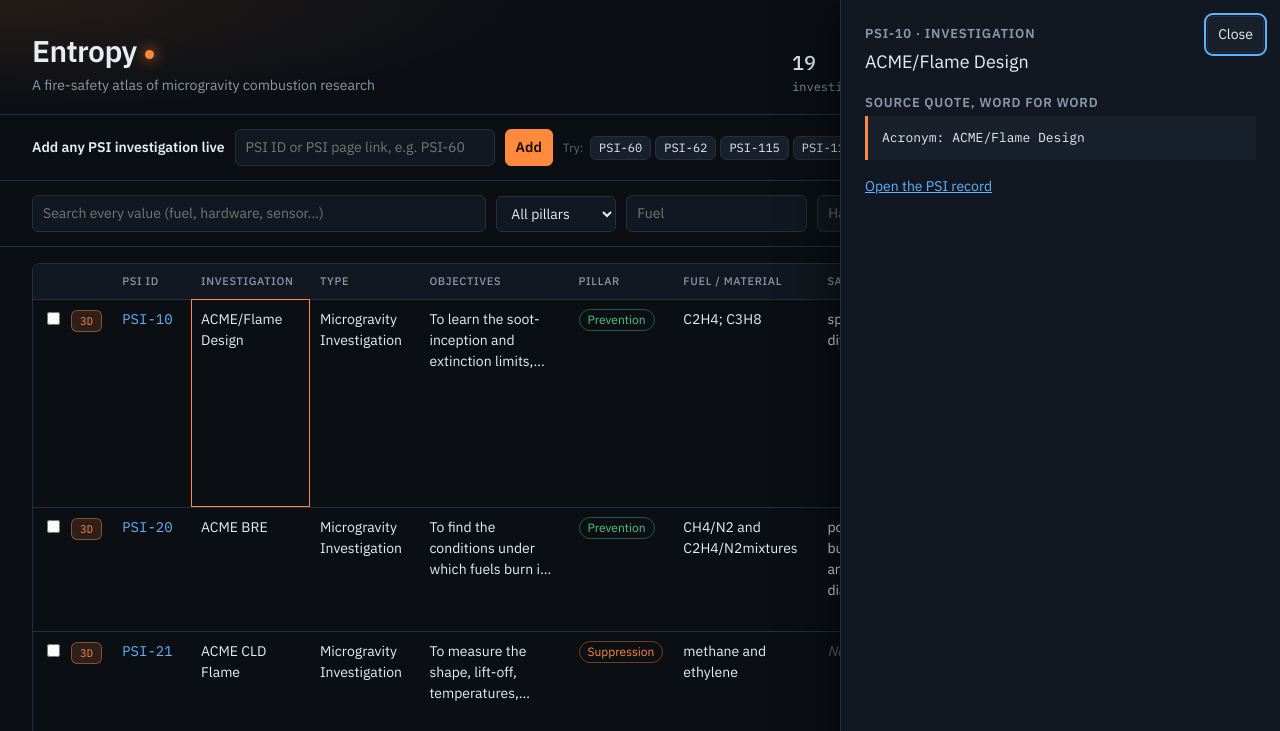
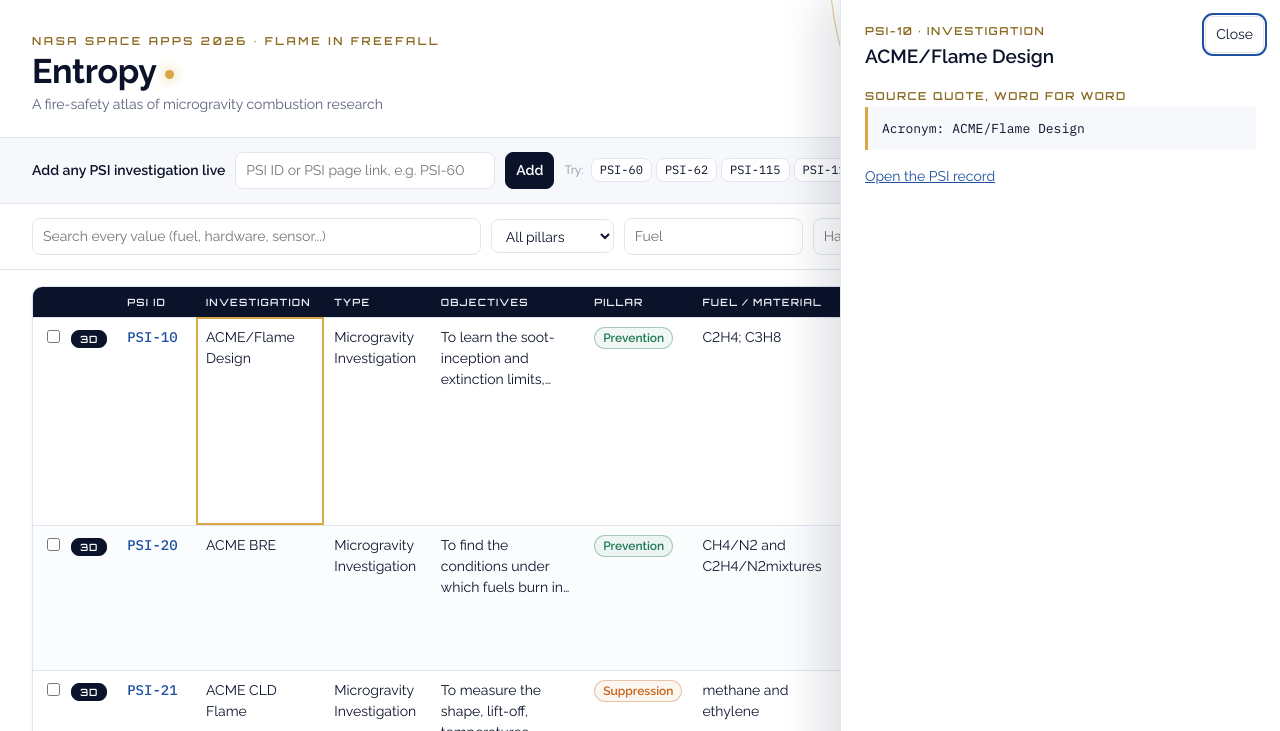
Before and after one commit to astrot777/entropy-flame, a website built with Vite: page web/index.html in a window 1280 px wide. Both pictures are taken after a click on the element "ACME/Flame Design". Shown: the top 731 px of the page. Built offline with nearby package versions, Linux system fonts and the light colour scheme; files whose address does not match are found by name.

Commit message:
style: white page with the event template's navy, gold and orbit; 3D view stays dark

```diff
--- a/web/index.html
+++ b/web/index.html
@@ -6,12 +6,20 @@
   <title>Entropy: microgravity fire-safety atlas</title>
   <meta name="description" content="A fire-safety atlas of NASA microgravity combustion research: every value traced to its source sentence or table." />
   <link rel="preconnect" href="https://fonts.googleapis.com" />
-  <link href="https://fonts.googleapis.com/css2?family=IBM+Plex+Mono:wght@400;500&family=IBM+Plex+Sans:wght@400;500;600&display=swap" rel="stylesheet" />
+  <link href="https://fonts.googleapis.com/css2?family=IBM+Plex+Mono:wght@400;500&family=Orbitron:wght@500;600;700&family=Raleway:wght@400;500;600;700&display=swap" rel="stylesheet" />
   <link rel="stylesheet" href="/src/style.css" />
 </head>
 <body>
   <header class="top">
+    <svg class="orbit" viewBox="0 0 600 600" aria-hidden="true">
+      <circle cx="300" cy="300" r="290" fill="none" stroke="currentColor" stroke-width="1.2" />
+      <circle cx="300" cy="300" r="200" fill="none" stroke="currentColor" stroke-width="0.8" stroke-dasharray="2 7" />
+    </svg>
+    <svg class="star star-1" viewBox="0 0 24 24" aria-hidden="true"><path d="M12 0C12.9 7.6 16.4 11.1 24 12C16.4 12.9 12.9 16.4 12 24C11.1 16.4 7.6 12.9 0 12C7.6 11.1 11.1 7.6 12 0Z" /></svg>
+    <svg class="star star-2" viewBox="0 0 24 24" aria-hidden="true"><path d="M12 0C12.9 7.6 16.4 11.1 24 12C16.4 12.9 12.9 16.4 12 24C11.1 16.4 7.6 12.9 0 12C7.6 11.1 11.1 7.6 12 0Z" /></svg>
+    <svg class="star star-3" viewBox="0 0 24 24" aria-hidden="true"><path d="M12 0C12.9 7.6 16.4 11.1 24 12C16.4 12.9 12.9 16.4 12 24C11.1 16.4 7.6 12.9 0 12C7.6 11.1 11.1 7.6 12 0Z" /></svg>
     <div class="brand">
+      <p class="eyebrow">NASA Space Apps 2026 · Flame in Freefall</p>
       <h1>Entropy</h1>
       <p class="tag">A fire-safety atlas of microgravity combustion research</p>
     </div>
--- a/web/src/style.css
+++ b/web/src/style.css
@@ -1,70 +1,89 @@
 :root {
-  --bg: #0b0f14; --surface: #121821; --surface-2: #18202b; --line: #243042;
-  --text: #e6edf3; --muted: #8b98a8; --faint: #5b6778;
-  --flame: #ff8a3d; --flame-soft: rgba(255, 138, 61, 0.14);
-  --cool: #5fb3ff; --ok: #4cc38a; --warn: #e5b454;
-  --mono: 'IBM Plex Mono', ui-monospace, monospace; --sans: 'IBM Plex Sans', system-ui, sans-serif;
+  /* White with a touch of space: the navy, gold and fonts of the Riyadh event pitch template. */
+  --bg: #ffffff; --surface: #f7f8fb; --surface-2: #eef1f7; --line: #e1e5ee;
+  --text: #0b132b; --muted: #59627a; --faint: #8a92a6;
+  --navy: #0b132b; --navy-2: #152147; --gold: #d8a844; --gold-ink: #8a6a1f;
+  --flame: #c8611a; --flame-soft: rgba(200, 97, 26, 0.09);
+  --cool: #1f4fa0; --ok: #1f7a52; --warn: #9a6a00;
+  --mono: 'IBM Plex Mono', ui-monospace, monospace; --sans: 'Raleway', system-ui, sans-serif; --space: 'Orbitron', var(--sans);
 }
 * { box-sizing: border-box; }
-body { margin: 0; background: var(--bg); color: var(--text); font: 14px/1.5 var(--sans); }
-.top { display: flex; justify-content: space-between; align-items: flex-end; gap: 24px; padding: 28px 32px 18px; border-bottom: 1px solid var(--line);
-  background: radial-gradient(ellipse 60% 140% at 0% 0%, rgba(255,138,61,0.10), transparent 70%); }
-h1 { margin: 0; font-size: 30px; font-weight: 600; letter-spacing: -0.02em; }
-h1::after { content: ''; display: inline-block; width: 9px; height: 9px; margin-left: 8px; border-radius: 50%; background: var(--flame); box-shadow: 0 0 14px var(--flame); vertical-align: middle; }
-.tag { margin: 2px 0 0; color: var(--muted); }
-.stats { display: flex; gap: 22px; font-family: var(--mono); font-size: 12px; color: var(--muted); }
-.stats b { display: block; font-size: 20px; color: var(--text); font-weight: 500; }
+body { margin: 0; background: var(--bg); color: var(--text); font: 14px/1.5 var(--sans); font-variant-numeric: lining-nums; }
+.top { position: relative; overflow: hidden; display: flex; justify-content: space-between; align-items: flex-end; gap: 24px; padding: 34px 32px 22px; border-bottom: 1px solid var(--line);
+  background: radial-gradient(ellipse 50% 120% at 100% 0%, rgba(216,168,68,0.10), transparent 70%), #fff; }
+.orbit { position: absolute; right: -140px; top: -330px; width: 600px; height: 600px; color: var(--gold); opacity: 0.55; pointer-events: none; }
+.star { position: absolute; fill: var(--gold); pointer-events: none; }
+.star-1 { right: 230px; top: 26px; width: 22px; height: 22px; }
+.star-2 { right: 196px; top: 64px; width: 10px; height: 10px; opacity: 0.8; }
+.star-3 { right: 380px; top: 14px; width: 8px; height: 8px; opacity: 0.6; }
+.brand, .top-right { position: relative; }
+.eyebrow { margin: 0 0 6px; font: 600 11px var(--space); letter-spacing: 0.24em; text-transform: uppercase; color: var(--gold-ink); }
+h1 { margin: 0; font: 700 34px/1.05 var(--sans); letter-spacing: -0.01em; color: var(--navy); }
+h1::after { content: ''; display: inline-block; width: 9px; height: 9px; margin-left: 8px; border-radius: 50%; background: var(--gold); box-shadow: 0 0 12px rgba(216,168,68,0.8); vertical-align: middle; }
+.tag { margin: 4px 0 0; color: var(--muted); }
+.stats { display: flex; gap: 22px; font-size: 12px; color: var(--muted); }
+.stats b { display: block; font: 600 20px var(--space); color: var(--navy); letter-spacing: 0.02em; }
 .add, .controls { padding: 14px 32px; border-bottom: 1px solid var(--line); display: flex; flex-wrap: wrap; gap: 10px; align-items: center; }
+.add { background: var(--surface); }
 .add:empty { display: none; }
-input, select, button { font: inherit; color: var(--text); background: var(--surface); border: 1px solid var(--line); border-radius: 6px; padding: 7px 10px; }
+input, select, button { font: inherit; color: var(--text); background: #fff; border: 1px solid var(--line); border-radius: 8px; padding: 7px 10px; }
 input:focus, select:focus, button:focus-visible { outline: 2px solid var(--cool); outline-offset: 1px; }
-button { cursor: pointer; background: var(--surface-2); }
-button.primary { background: var(--flame); border-color: var(--flame); color: #1a0d03; font-weight: 600; }
+button { cursor: pointer; background: #fff; }
+button:hover:not(:disabled) { border-color: #c9cfdd; background: var(--surface); }
+button.primary { background: var(--navy); border-color: var(--navy); color: #fff; font-weight: 600; }
+button.primary:hover:not(:disabled) { background: var(--navy-2); border-color: var(--navy-2); }
 button:disabled { opacity: 0.45; cursor: not-allowed; }
 .controls .grow { flex: 1; min-width: 220px; }
 .hint { color: var(--faint); font-size: 12px; }
 main { padding: 0 32px 32px; }
 .status:empty { display: none; }
-.status { margin: 16px 0 0; padding: 10px 14px; border: 1px solid var(--line); border-radius: 6px; background: var(--surface); color: var(--muted); }
-.status.error { border-color: #7a3030; color: #ffb4b4; }
-.table-wrap { overflow-x: auto; margin-top: 16px; border: 1px solid var(--line); border-radius: 8px; }
+.status { margin: 16px 0 0; padding: 10px 14px; border: 1px solid var(--line); border-radius: 8px; background: var(--surface); color: var(--muted); }
+.status.error { border-color: #e2b4b4; color: #9b2c2c; background: #fdf3f3; }
+.table-wrap { overflow-x: auto; margin-top: 16px; border: 1px solid var(--line); border-radius: 10px; box-shadow: 0 1px 3px rgba(11,19,43,0.05); }
 table { border-collapse: collapse; width: 100%; min-width: 1500px; }
 th, td { text-align: left; vertical-align: top; padding: 9px 10px; border-bottom: 1px solid var(--line); }
-th { position: sticky; top: 0; background: var(--surface); font-size: 11px; font-weight: 500; text-transform: uppercase; letter-spacing: 0.06em; color: var(--muted); }
-tbody tr:hover { background: rgba(255,255,255,0.02); }
+th { position: sticky; top: 0; background: var(--navy); font: 600 10px var(--space); text-transform: uppercase; letter-spacing: 0.12em; color: #e8ebf3; }
+tbody tr:nth-child(even) { background: #fbfcfe; }
+tbody tr:hover { background: var(--surface-2); }
 td.cell { cursor: pointer; max-width: 240px; }
-td.cell:hover { background: var(--flame-soft); }
+td.cell:hover { background: rgba(216,168,68,0.12); }
 td.cell.ns { color: var(--faint); font-style: italic; }
-td.cell.sel { outline: 1px solid var(--flame); outline-offset: -1px; }
-td.id { font-family: var(--mono); color: var(--cool); white-space: nowrap; }
+td.cell.sel { outline: 2px solid var(--gold); outline-offset: -2px; }
+td.id { font-family: var(--mono); color: var(--cool); font-weight: 500; white-space: nowrap; }
 td.num { font-family: var(--mono); }
-.pill { display: inline-block; padding: 1px 8px; border-radius: 999px; font-size: 12px; border: 1px solid var(--line); }
-.pill.Prevention { color: var(--ok); border-color: rgba(76,195,138,0.4); }
-.pill.Detection { color: var(--cool); border-color: rgba(95,179,255,0.4); }
-.pill.Suppression { color: var(--flame); border-color: rgba(255,138,61,0.4); }
-.badge { font-family: var(--mono); font-size: 10px; padding: 1px 6px; border-radius: 4px; background: rgba(229,180,84,0.15); color: var(--warn); margin-left: 6px; }
-tr.live { background: rgba(95,179,255,0.05); }
+.pill { display: inline-block; padding: 1px 8px; border-radius: 999px; font-size: 12px; font-weight: 600; border: 1px solid var(--line); }
+.pill.Prevention { color: var(--ok); border-color: rgba(31,122,82,0.35); background: rgba(31,122,82,0.06); }
+.pill.Detection { color: var(--cool); border-color: rgba(31,79,160,0.35); background: rgba(31,79,160,0.06); }
+.pill.Suppression { color: var(--flame); border-color: rgba(200,97,26,0.35); background: rgba(200,97,26,0.06); }
+.badge { font-family: var(--mono); font-size: 10px; padding: 1px 6px; border-radius: 4px; background: rgba(216,168,68,0.18); color: var(--warn); margin-left: 6px; }
+tr.live { background: rgba(31,79,160,0.04); }
 tr.live td.cell.arrive { animation: arrive 0.6s ease-out; }
-@keyframes arrive { from { background: var(--flame-soft); } to { background: transparent; } }
-.panel { position: fixed; top: 0; right: 0; width: min(440px, 92vw); height: 100vh; overflow-y: auto; padding: 24px; background: var(--surface); border-left: 1px solid var(--line); box-shadow: -20px 0 40px rgba(0,0,0,0.4); }
-.panel h2 { margin: 0 0 4px; font-size: 13px; text-transform: uppercase; letter-spacing: 0.06em; color: var(--muted); }
-.panel .value { font-size: 18px; margin: 4px 0 18px; }
-.panel blockquote { margin: 0 0 16px; padding: 12px 14px; border-left: 3px solid var(--flame); background: var(--surface-2); font-family: var(--mono); font-size: 13px; white-space: pre-wrap; }
+@keyframes arrive { from { background: rgba(216,168,68,0.25); } to { background: transparent; } }
+.panel { position: fixed; top: 0; right: 0; width: min(440px, 92vw); height: 100vh; overflow-y: auto; padding: 24px; background: #fff; border-left: 1px solid var(--line); box-shadow: -20px 0 40px rgba(11,19,43,0.12); }
+.panel h2 { margin: 0 0 4px; font: 600 11px var(--space); text-transform: uppercase; letter-spacing: 0.14em; color: var(--gold-ink); }
+.panel .value { font-size: 19px; font-weight: 600; margin: 4px 0 18px; color: var(--navy); }
+.panel blockquote { margin: 0 0 16px; padding: 12px 14px; border-left: 3px solid var(--gold); background: var(--surface); font-family: var(--mono); font-size: 13px; white-space: pre-wrap; }
 .panel a { color: var(--cool); }
 .panel .close { position: absolute; top: 16px; right: 16px; }
 .panel .note { color: var(--muted); font-size: 12px; }
 .panel .note.warn, .hint.warn { color: var(--warn); }
 .compare .hint, #compare .hint { margin: 0 0 10px; }
 .compare { margin-top: 24px; }
-.compare h2 { font-size: 16px; }
+.compare h2 { font-size: 18px; color: var(--navy); }
 .state { font-family: var(--mono); font-size: 11px; padding: 1px 6px; border-radius: 4px; }
-.state.same { background: rgba(76,195,138,0.15); color: var(--ok); }
-.state.different { background: rgba(255,138,61,0.15); color: var(--flame); }
-.state.not-stated { background: rgba(139,152,168,0.15); color: var(--muted); }
-footer { padding: 18px 32px 28px; border-top: 1px solid var(--line); color: var(--muted); font-size: 12px; }
+.state.same { background: rgba(31,122,82,0.10); color: var(--ok); }
+.state.different { background: rgba(200,97,26,0.10); color: var(--flame); }
+.state.not-stated { background: rgba(89,98,122,0.10); color: var(--muted); }
+footer { padding: 18px 32px 28px; border-top: 1px solid var(--line); color: var(--muted); font-size: 12px; background: var(--surface); }
 footer p { margin: 4px 0; }
 footer a { color: var(--cool); }
-@media (max-width: 720px) { .top, .add, .controls, main, footer { padding-left: 16px; padding-right: 16px; } .top { flex-direction: column; align-items: flex-start; } }
+@media (max-width: 720px) {
+  .top, .add, .controls, main, footer { padding-left: 16px; padding-right: 16px; }
+  .top { flex-direction: column; align-items: flex-start; }
+  .orbit { right: -260px; top: -380px; opacity: 0.35; }
+  .eyebrow { letter-spacing: 0.14em; max-width: 260px; }
+  .star-1 { right: 22px; top: 96px; width: 16px; height: 16px; } .star-2 { right: 12px; top: 124px; } .star-3 { display: none; }
+}
 
 .chip { padding: 2px 8px; margin-left: 4px; font-family: var(--mono); font-size: 12px; }
 .add label { font-weight: 600; }
@@ -74,16 +93,27 @@ footer a { color: var(--cool); }
 .top-right { display: flex; align-items: flex-end; gap: 24px; }
 .about-link { color: var(--cool); font-size: 13px; }
 .about { margin-top: 32px; max-width: 900px; }
-.about h2 { font-size: 18px; }
-.facts dt { color: var(--muted); font-size: 12px; text-transform: uppercase; letter-spacing: 0.05em; margin-top: 12px; }
+.about h2 { font-size: 22px; color: var(--navy); }
+.facts dt { color: var(--gold-ink); font: 600 10px var(--space); text-transform: uppercase; letter-spacing: 0.16em; margin-top: 16px; }
 .facts dd { margin: 2px 0 0; }
-.accuracy { margin-top: 18px; padding: 10px 14px; border-left: 3px solid var(--ok); background: var(--surface); }
+.accuracy { margin-top: 18px; padding: 12px 16px; border-left: 3px solid var(--gold); background: var(--surface); border-radius: 0 8px 8px 0; }
 .unit { color: var(--muted); }
 
 /* Experiment view (3D schematic) */
+.xp {
+  /* The 3D view stays dark: a window into space. */
+  --bg: #0b132b; --surface: #111a36; --surface-2: #18234a; --line: #26315a;
+  --text: #eef1f8; --muted: #a3acc4; --faint: #6f7997;
+  --flame: #ff8a3d; --flame-soft: rgba(255, 138, 61, 0.14); --cool: #7fb6ff; --ok: #4cc38a; --warn: #e5b454;
+  color: var(--text);
+}
+.xp input, .xp select, .xp button { color: var(--text); background: var(--surface-2); border-color: var(--line); }
+.xp button:hover:not(:disabled) { background: #20305f; border-color: var(--gold); }
+.xp-head h2 { font: 700 20px var(--sans); }
+
 td.pick { white-space: nowrap; }
-.view3d { margin-left: 8px; padding: 2px 8px; font-family: var(--mono); font-size: 11px; color: var(--flame); border-color: rgba(255,138,61,0.45); background: var(--flame-soft); }
-.view3d:hover { background: rgba(255,138,61,0.28); }
+.view3d { margin-left: 8px; padding: 2px 8px; font: 600 10px var(--space); letter-spacing: 0.08em; color: #fff; border-color: var(--navy); background: var(--navy); }
+.view3d:hover:not(:disabled) { background: var(--navy-2); border-color: var(--gold); }
 body.xp-open { overflow: hidden; }
 .xp { position: fixed; inset: 0; z-index: 50; background: var(--bg); display: flex; flex-direction: column; }
 .xp-head { display: flex; justify-content: space-between; align-items: center; gap: 16px; padding: 14px 24px; border-bottom: 1px solid var(--line); }
```
